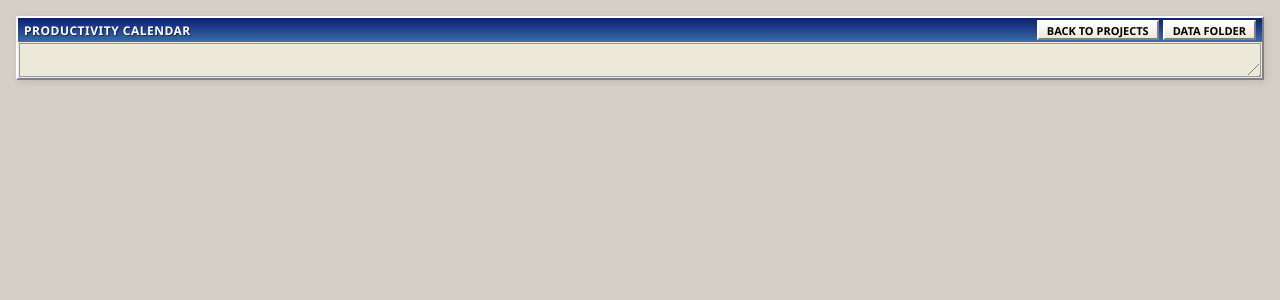
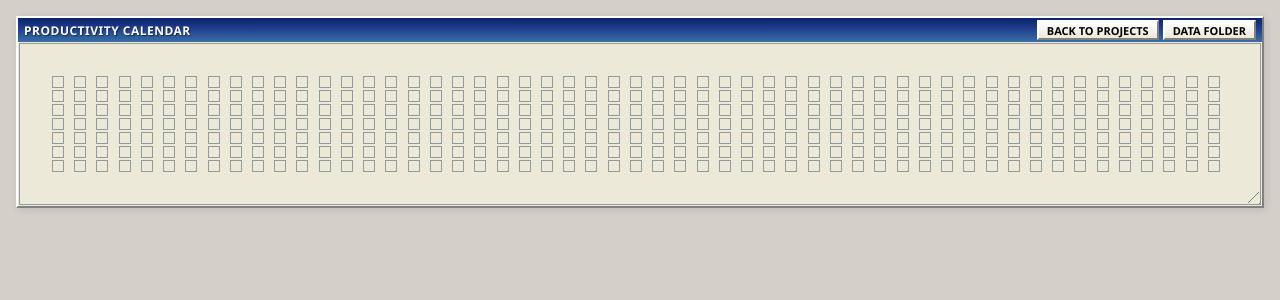
Before and after one commit to dropbop/ElectronProjectTracker, a Flask app: page /calendar in a window 1280 px wide. Shown: the top 300 px of the page. Run offline with Flask 3, Linux system fonts and the light colour scheme.

Commit message:
Revert "TO REVERT Temporarily delete this"
This reverts commit da2c198b74b8f26d64bc08e0677ebefdef623316.

```diff
--- a/templates/calendar.html
+++ b/templates/calendar.html
@@ -7,3 +7,23 @@
 {% block window_controls %}
 <a href="{{ url_for('list_projects_by_category') }}" class="control-button">BACK TO PROJECTS</a>
 {% endblock %}
+
+{% block content %}
+<div class="calendar-container">
+    <div class="calendar-grid">
+        {% for week in range(53) %}
+        <div class="calendar-week">
+            {% for day in range(7) %}
+                {% set index = week * 7 + day %}
+                {% set current_date = calendar_dates[index] %}
+                <div class="calendar-day
+                    {% if current_date > today %}future-day{% endif %}
+                    intensity-{{ date_counts.get(current_date, 0) if date_counts.get(current_date, 0) < 4 else 3 }}"
+                    title="{{ current_date.strftime('%Y-%m-%d') }}: {{ date_counts.get(current_date, 0) }} completion{% if date_counts.get(current_date, 0) != 1 %}s{% endif %}">
+                </div>
+            {% endfor %}
+        </div>
+        {% endfor %}
+    </div>
+</div>
+{% endblock %}
```
